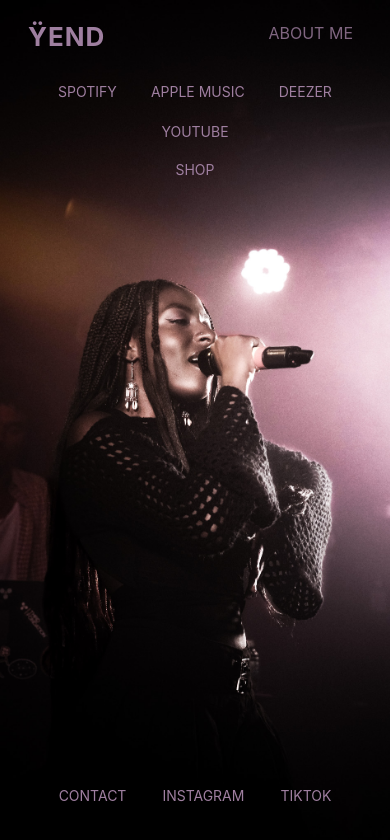
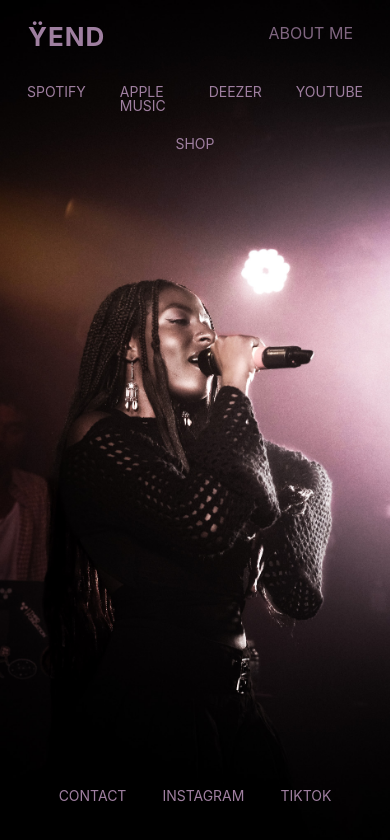
Before and after one commit to Nisrine7515/yend, a React (Vite) app: page / in a window 390 px wide. Shown: the top 840 px of the page. Built offline with nearby package versions, Linux system fonts and the light colour scheme.

Commit message:
youtube aligné

```diff
--- a/src/assets/styles/Home.css
+++ b/src/assets/styles/Home.css
@@ -185,6 +185,8 @@
   /* Liens du haut */
   .top-right {
     justify-content: center;
+    flex-direction: row;
+    flex-wrap: nowrap;
     margin-top: 5px;
     margin-bottom: 10px;
     font-size: 16px;
```
